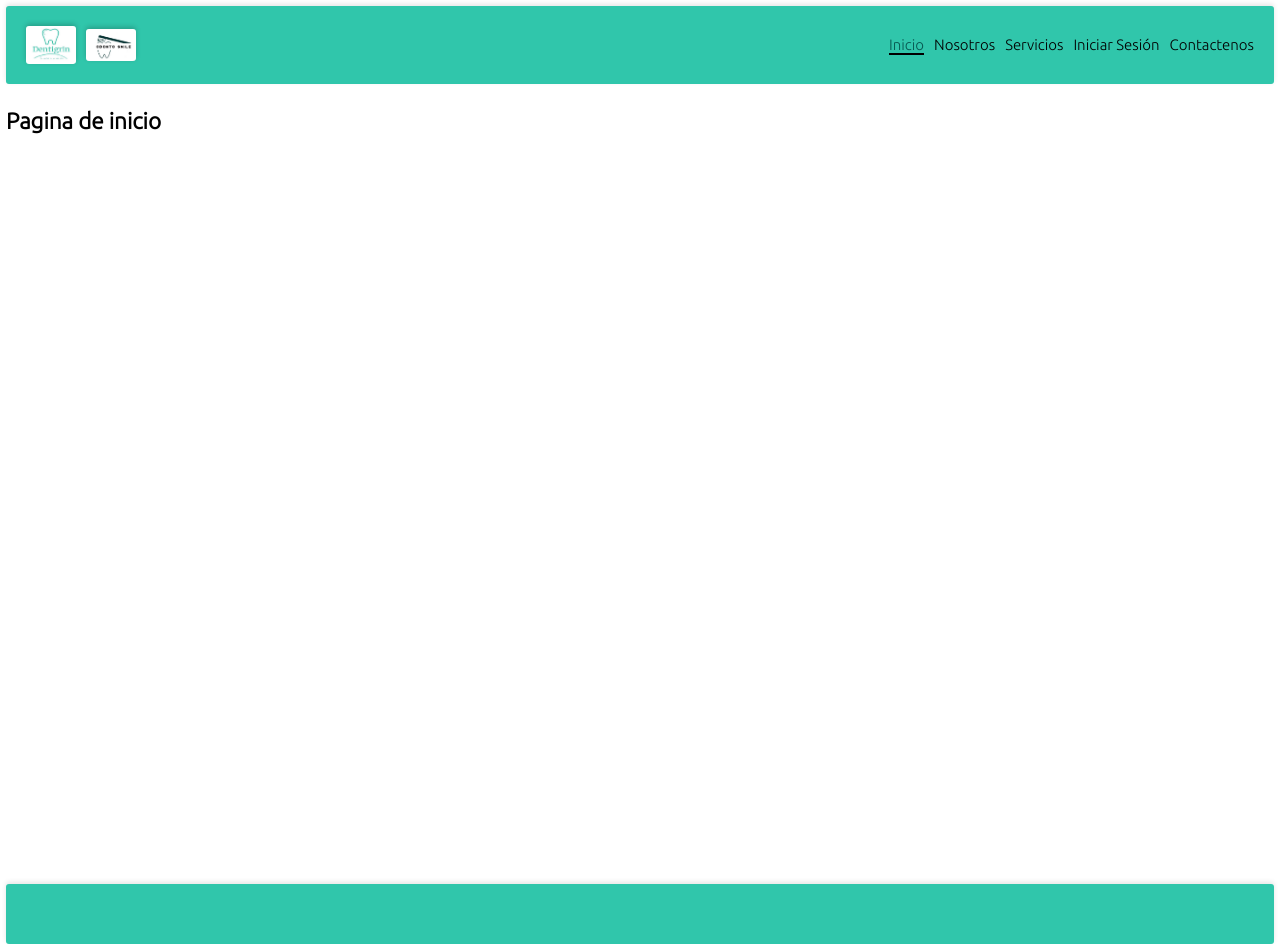
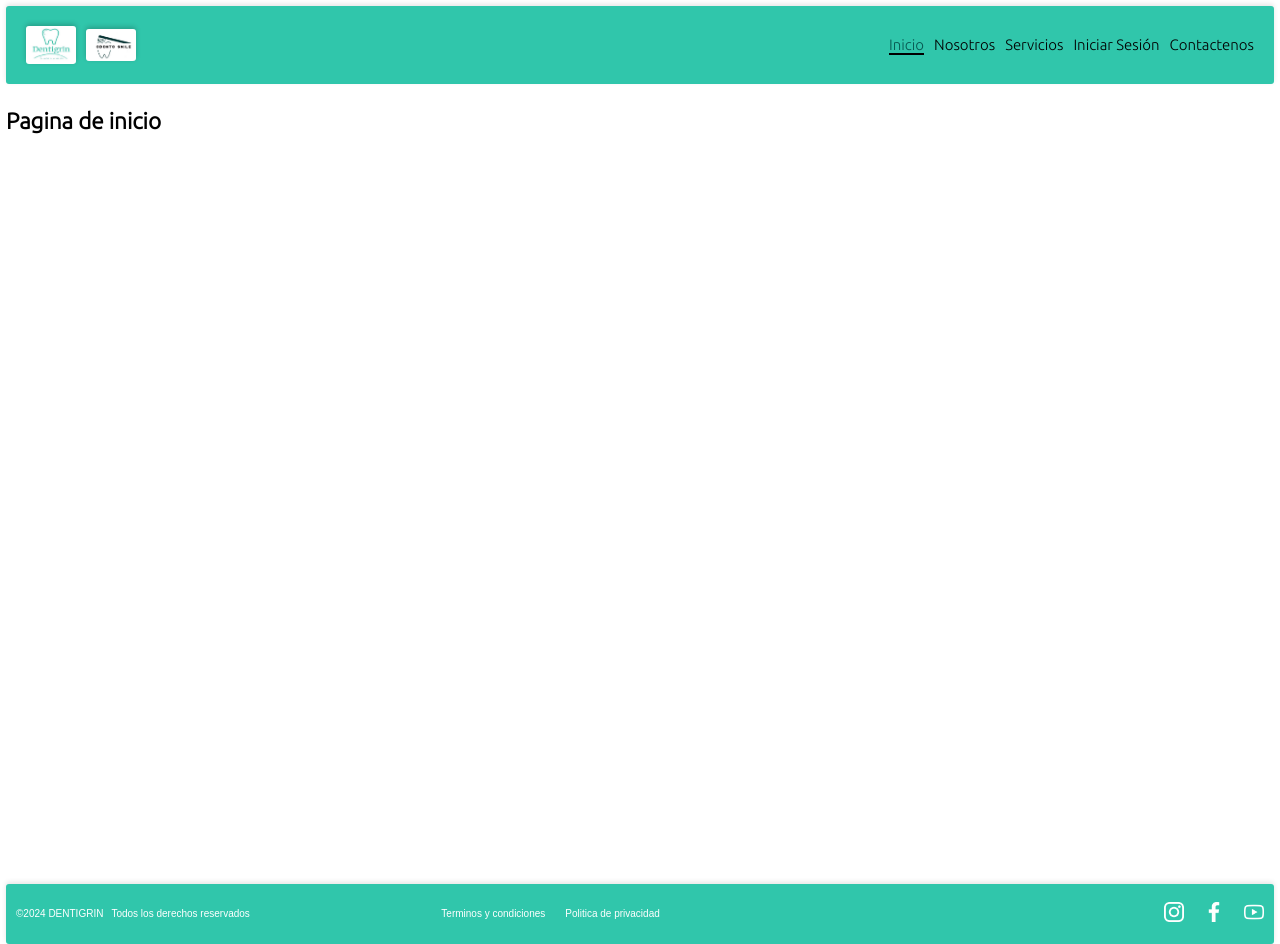
Before and after one commit to adferatuz/Dentigrin, a React (Vite) app in the folder dentigrin/: page / in a window 1280 px wide. Built offline with nearby package versions, Linux system fonts and the light colour scheme.

Commit message:
Archivo footer.jsx modificado y actualizado junto con su archivo style.css

```diff
--- a/dentigrin/src/components/footer/footer.jsx
+++ b/dentigrin/src/components/footer/footer.jsx
@@ -1,7 +1,24 @@
 import './styles.css'
+import iconInstagram from '../../assets/icons/logotipo-de-instagram.png'
+import iconfb from '../../assets/icons/fbIcon.png'
+import iconYT from '../../assets/icons/youtube.png'
 
 export default function Footer (){
     return(
-            <div className="footer"></div>
+            <div className="footer">
+                <div className='footer-info'>
+                    <p>©2024 DENTIGRIN</p>
+                    <p>Todos los derechos reservados</p>
+                </div>
+                <div className="footer-info">
+                    <p>Terminos y condiciones</p>
+                    <p>Politica de privacidad</p>
+                </div>
+                <div className="footer-icons">
+                    <div className="icon"><img src={iconInstagram} alt="icono de instagram" /></div>
+                    <div className="icon"><img src={iconfb} alt="" /></div>
+                    <div className="icon"><img src={iconYT} alt="" /></div>
+                </div>
+            </div>
     )
 }
--- a/dentigrin/src/components/footer/styles.css
+++ b/dentigrin/src/components/footer/styles.css
@@ -12,7 +12,62 @@
     font-size: 14px; /* Tamaño de fuente legible */
     border-radius: 3px;
     box-sizing: border-box;
+    display: grid;
+    grid-template-columns: repeat(3, 1fr);
+    gap: 8px;
 }
+
+
+
+.footer .footer-info:nth-child(2){
+   gap: 20px;
+
+}
+
+.footer div:nth-child(2) p:hover{
+    color: #0f54e8;
+    cursor: pointer;
+    transition: all 0.3s ease-in;
+}
+
+.footer-info{
+    display: flex;
+    gap: 8px;
+}
+
+.footer-info p{
+    font-size: 10px;
+    color: #fff;
+}
+
+.footer-info p:first-child{
+    margin-left: 10px;
+
+}
+
+.footer-icons{
+    display: flex;
+    justify-content: flex-end;
+    gap: 20px;
+    padding-right: 10px;
+}
+
+.icon{
+    width: 20px;
+}
+
+.icon img{
+    width: 100%;
+    filter: invert(100%) brightness(100%);
+    transition: all 0.4s ease-out;
+}
+
+.icon img:hover{
+    transform: scale(1.3);
+    transition: all 0.4s ease;
+}
+
+
 
 @media (max-width: 600px) {
     .footer {
```
Also changed, not shown: dentigrin/src/assets/icons/fbIcon.png (renamed from dentigrin/src/assets/icons/simbolo-de-la-aplicacion-de-facebook.png).
